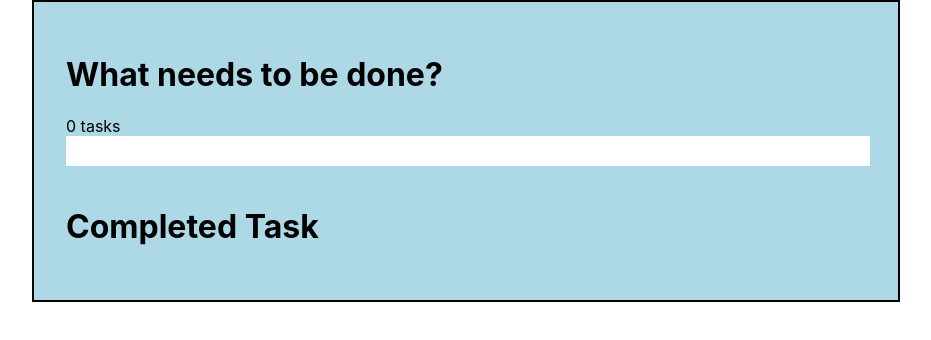
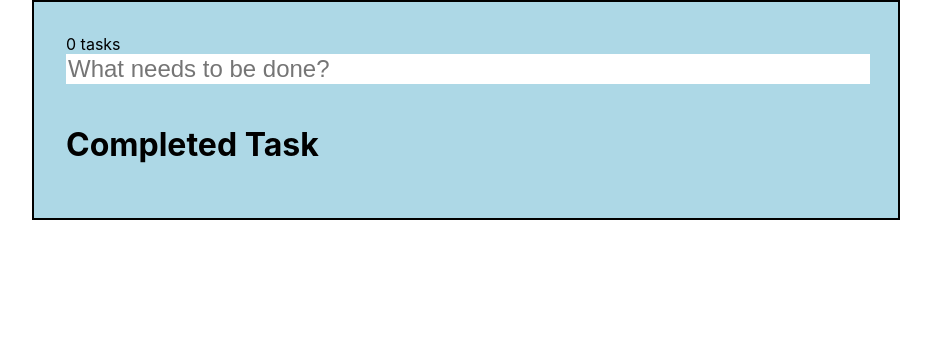
Before and after one commit to tejasveedighe/todo-app, a React (Create React App) app: page / in a window 1280 px wide. Shown: the top 340 px of the page, without its empty margins (174-1105 px from the left). Built offline with nearby package versions, Linux system fonts and the light colour scheme.

Commit message:
Added trash button

```diff
--- a/src/App.css
+++ b/src/App.css
@@ -5,6 +5,7 @@
   border: 2px solid black;
   background-color: lightblue;
 }
+
 
 .App-logo {
   height: 40vmin;
--- a/src/App.js
+++ b/src/App.js
@@ -21,7 +21,7 @@ const Completed = ({ completedList }) => {
 const Input = ({ newTodo, addTodo, handleTodoChange }) => {
   return (
     <form onSubmit={addTodo}>
-      <input className="todo-input" value={newTodo} onChange={handleTodoChange}></input>
+      <input className="todo-input" value={newTodo} onChange={handleTodoChange} placeholder="What needs to be done?"></input>
     </form>
   );
 };
@@ -42,7 +42,7 @@ const TodoList = ({ todoList, handleTaskComplete }) => {
                 handleTaskComplete(todo);
               }}
             >
-              complete
+              &#128465;
             </button>
           </li>
         </div>
@@ -83,7 +83,6 @@ const App = () => {
 
   return (
     <div className="App">
-      <h1> What needs to be done? </h1>
       {todoList.length} tasks
       <Input
         newTodo={newTodo}
```
